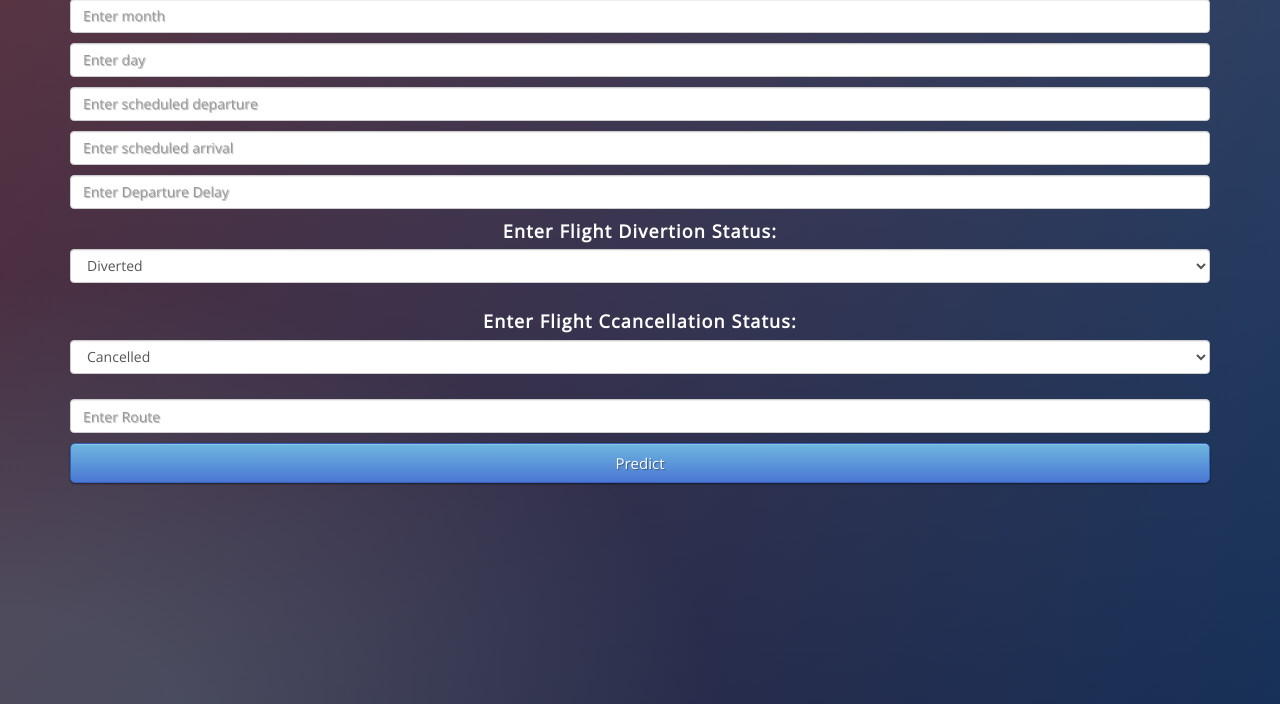
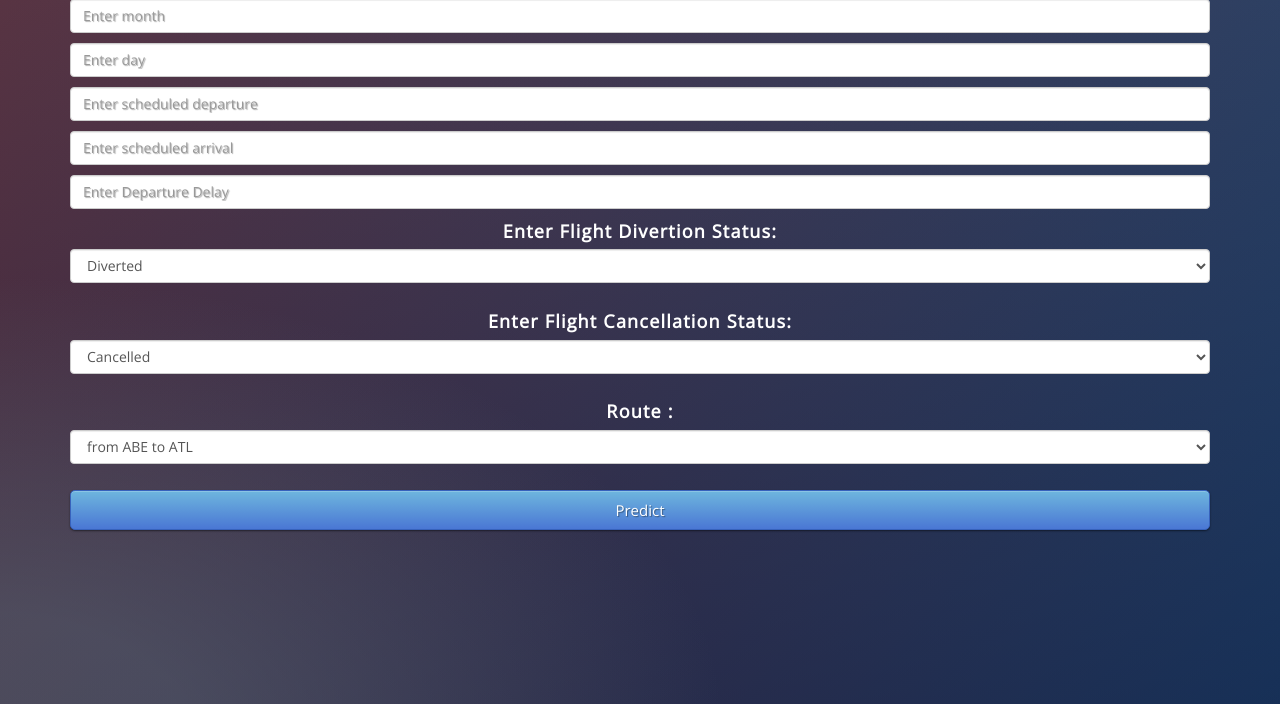
Before and after one commit to SmartPracticeschool/llSPS-INT-1484-Application-of-Machine-Learning-Algorithms-to-Predict-Flight-Delays, a Flask app: page / in a window 1280 px wide. Shown: the part 71-775 px from the top of the page. Run offline with Flask 2, Linux system fonts and the light colour scheme; parts of the project's set-up code (start-up, migrations or seed data) failed here and were passed over; some libraries are stand-ins or nearby versions.

Commit message:
Added some customizations to UI

```diff
--- a/flight delay/templates/index.html
+++ b/flight delay/templates/index.html
@@ -33,10 +33,65 @@
                 </select>
                 <br>
                 <!-- <input type="text" class="form-control" name="cancelled" placeholder="Enter cancellation status" required="required"/> -->
-                <label>Enter Flight Ccancellation Status:</label>
+                <label>Enter Flight Cancellation Status:</label>
                   <select class="form-control" name="cancelled">
                     <option value="1">Cancelled</option>
                     <option value="0">Not Cancelled</option>
+                </select>
+                <br>
+                <label>Route :</label>
+                  <select class="form-control" name="route">
+                    <option value="0">from  ABE to ATL</option>
+                    <option value="1">from  ABE to DTW</option>
+                    <option value="2">from  ABE to ORD</option>
+                    <option value="3">from  ABI to DFW</option>
+                    <option value="4">from  ABQ to ATL</option>
+                    <option value="5">from  ABQ to BWI</option>
+                    <option value="6">from  ABQ to DAL</option>
+                    <option value="7">from  ABQ to DEN</option>
+                    <option value="8">from  ABQ to DFW</option>
+                    <option value="9">from  ABQ to HOU</option>
+                    <option value="10">from  ABQ to IAH</option>
+                    <option value="11">from  ABQ to JFK</option>
+                    <option value="12">from  ABQ to LAS</option>
+                    <option value="13">from  ABQ to LAX</option>
+                    <option value="14">from  ABQ to MCI</option>
+                    <option value="15">from  ABQ to MDW</option>
+                    <option value="16">from  ABQ to MSP</option>
+                    <option value="17">from  ABQ to OAK</option>
+                    <option value="18">from  ABQ to ORD</option>
+                    <option value="19">from  ABQ to PDX</option>
+                    <option value="20">from  ABQ to PHX</option>
+                    <option value="21">from  ABQ to SAN</option>
+                    <option value="22">from  ABQ to SEA</option>
+                    <option value="23">from  ABQ to SFO</option>
+                    <option value="24">from  ABQ to SLC</option>
+                    <option value="25">from  ABR to MSP</option>
+                    <option value="26">from  ABY to ATL</option>
+                    <option value="27">from  ACT to DFW</option>
+                    <option value="28">from  ACV to SFO</option>
+                    <option value="29">from  ACY to FLL</option>
+                    <option value="30">from  ACY to MCO</option>
+                    <option value="31">from  ACY to MYR</option>
+                    <option value="32">from ACY to PBI</option>
+                    <option value="33">from  ACY to RSW</option>
+                    <option value="34">from  ACY to TPA</option>
+                    <option value="35">from  ADK to ANC</option>
+                    <option value="36">from  ADQ to ANC</option>
+                    <option value="37">from  AEX to ATL</option>
+                    <option value="38">from  AEX to DFW</option>
+                    <option value="39">from  AEX to IAH</option>
+                    <option value="40">from AGS to ATL</option>
+                    <option value="41">from  ALB to ATL</option>
+                    <option value="42">from  ALB to BWI</option>
+                    <option value="43">from  ALB to CLT</option>
+                    <option value="44">from  ALB to FLL</option>
+                    <option value="45">from ALB to IAD</option>
+                    <option value="46">from  ALB to LAS</option>
+                    <option value="47">from  ALB to MCO</option>
+                    <option value="48">from ALB to MDW</option>
+                    <option value="49">from  ALB to ORD</option>
+                    <option value="50">from  ALB to TPA</option>
                 </select>
                 <br>
                 <!-- <input type="text" class="form-control" name="air_sys_delay" placeholder="Enter Air System Delay" required="required"/>
@@ -44,7 +99,7 @@
                 <input type="text" class="form-control" name="airline_delay" placeholder="Enter Airline Delay" required="required"/>
                 <input type="text" class="form-control" name="late_aircraft_delay" placeholder="Enter Late Aircraft Delay" required="required"/>
                 <input type="text" class="form-control" name="weather_delay" placeholder="Enter Weather Delay" required="required"/> -->
-                <input type="text" class="form-control" name="route" placeholder="Enter Route" required="required"/>
+
                 <button type="submit" class=" btn btn-primary btn-block btn-large">Predict</button>
 
             </form>
```
